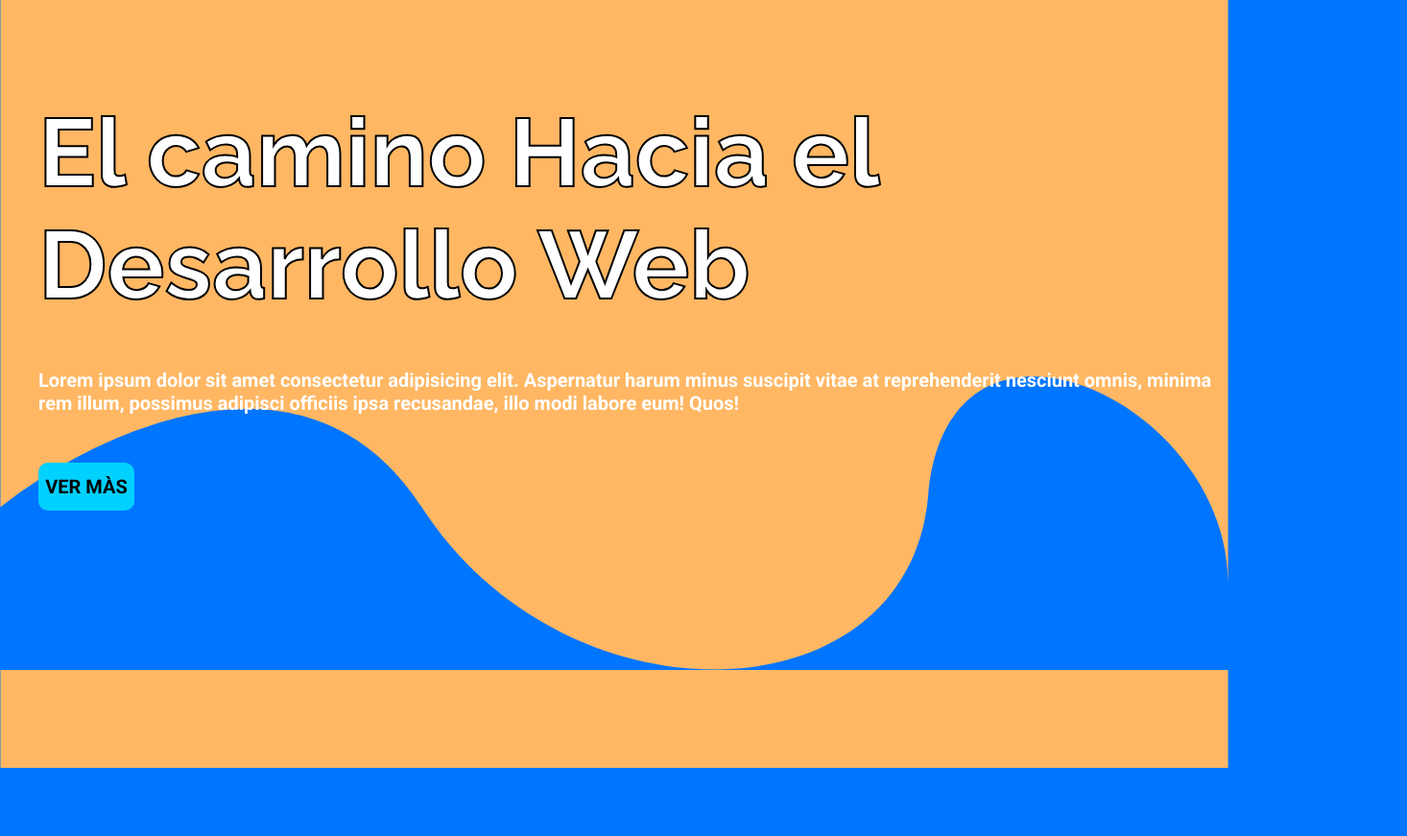
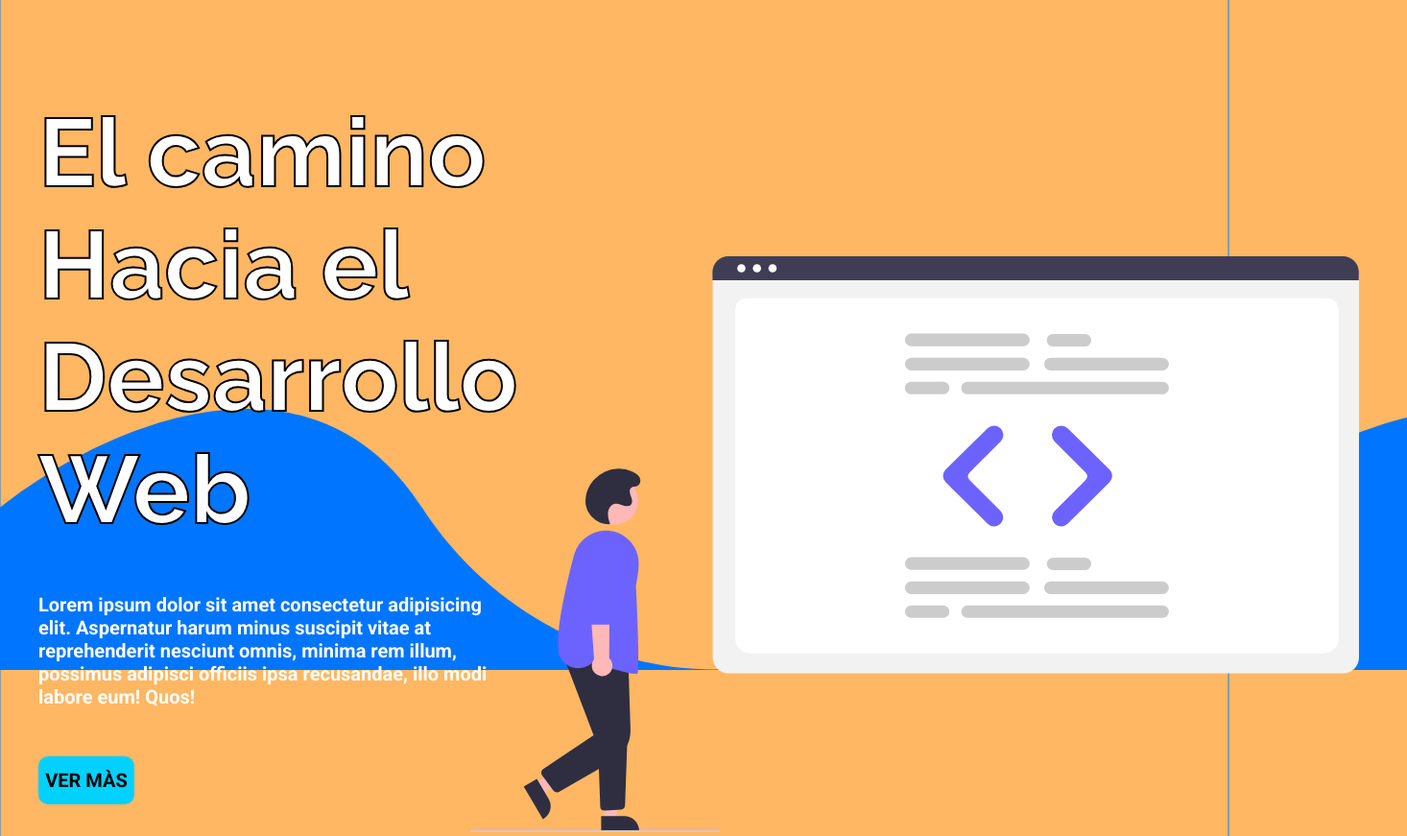
Before and after one commit to diazpajaro/Formulario_registro, a plain HTML site: page index.html in a window 1280 px wide. Shown: the whole page at 96% size, 1466 px wide, since content can reach past the window. Before the commit the page ends 800 px from the top, so only its background shows below. Drawn offline with Linux system fonts and the light colour scheme; the site is published under a folder, as on GitHub Pages, so addresses that start at the root find nothing.

Commit message:
Update index.html
Corrección enlace

```diff
--- a/index.html
+++ b/index.html
@@ -21,7 +21,7 @@
                 <button><a href="login.html">VER MÀS</a></button>
             </div>
             <div class="imagen">
-                <img src="/img/undraw_Code_review_re_woeb.svg" alt="">
+                <img src="img/undraw_Code_review_re_woeb.svg" alt="">
             </div>
         </div>
     </main>
```
